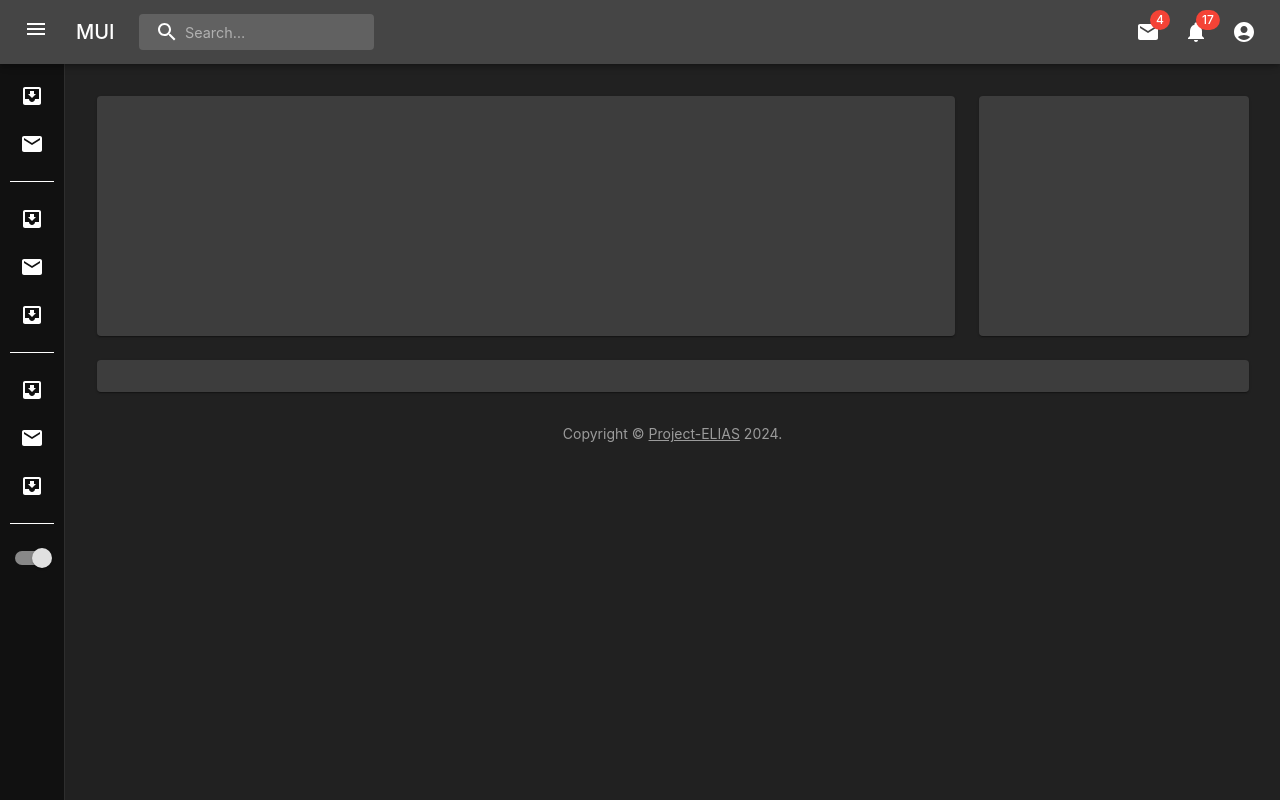
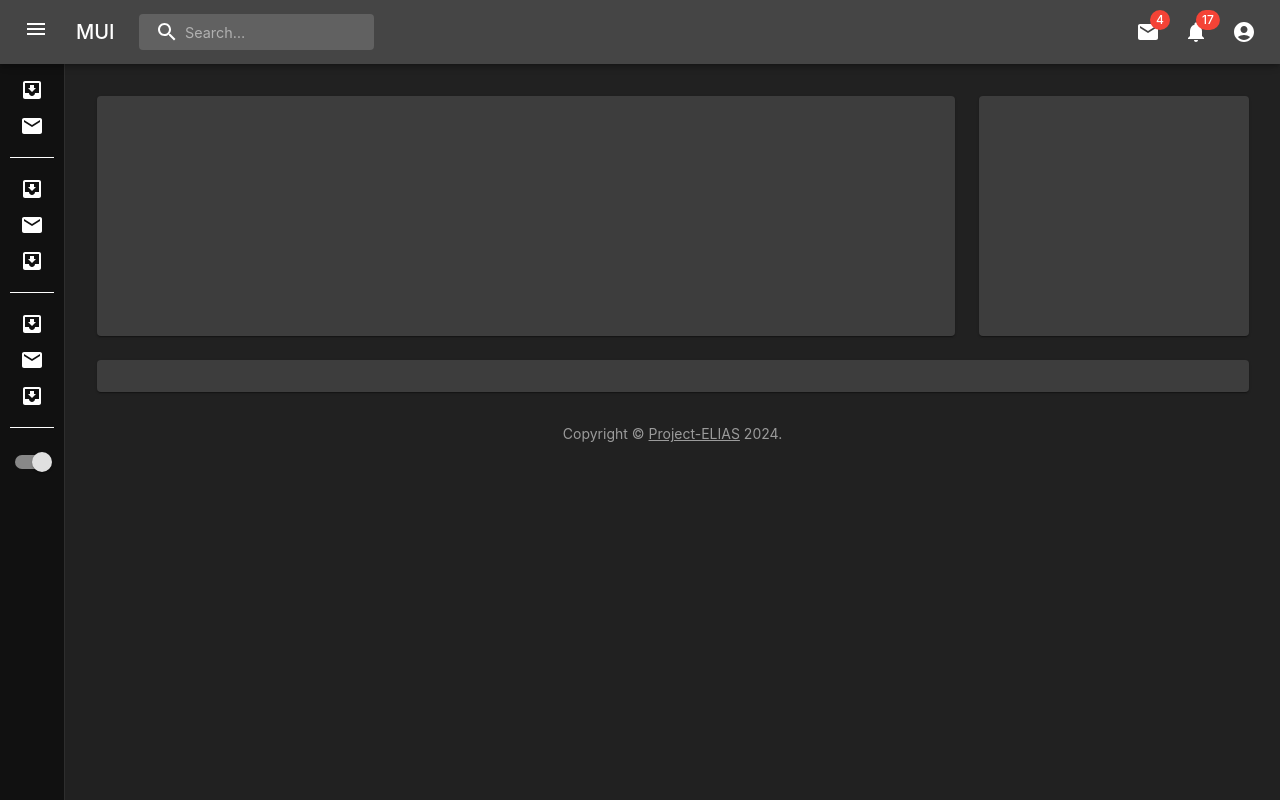
Before and after one commit to edwardroy72/project-elias, a React (Vite) app: page / in a window 1280 px wide. Built offline with nearby package versions, Linux system fonts and the light colour scheme.

Commit message:
sidebar icon padding reduced

```diff
--- a/src/components/objects/navigation/Dashboard.tsx
+++ b/src/components/objects/navigation/Dashboard.tsx
@@ -379,9 +379,10 @@ export default function Dashboard(props: DashboardProps) {
             <ListItem key={text} disablePadding sx={{ display: "block" }}>
               <ListItemButton
                 sx={{
-                  minHeight: 48,
+                  minHeight: 36,
                   justifyContent: open ? "initial" : "center",
                   px: 2.5,
+                  py: 0
                 }}
               >
                 <ListItemIcon
@@ -421,9 +422,10 @@ export default function Dashboard(props: DashboardProps) {
             <ListItem key={text} disablePadding sx={{ display: "block" }}>
               <ListItemButton
                 sx={{
-                  minHeight: 48,
+                  minHeight: 36,
                   justifyContent: open ? "initial" : "center",
                   px: 2.5,
+                  py: 0
                 }}
               >
                 <ListItemIcon
@@ -458,9 +460,10 @@ export default function Dashboard(props: DashboardProps) {
             <ListItem key={text} disablePadding sx={{ display: "block" }}>
               <ListItemButton
                 sx={{
-                  minHeight: 48,
+                  minHeight: 36,
                   justifyContent: open ? "initial" : "center",
                   px: 2.5,
+                  py: 0
                 }}
               >
                 <ListItemIcon
```
